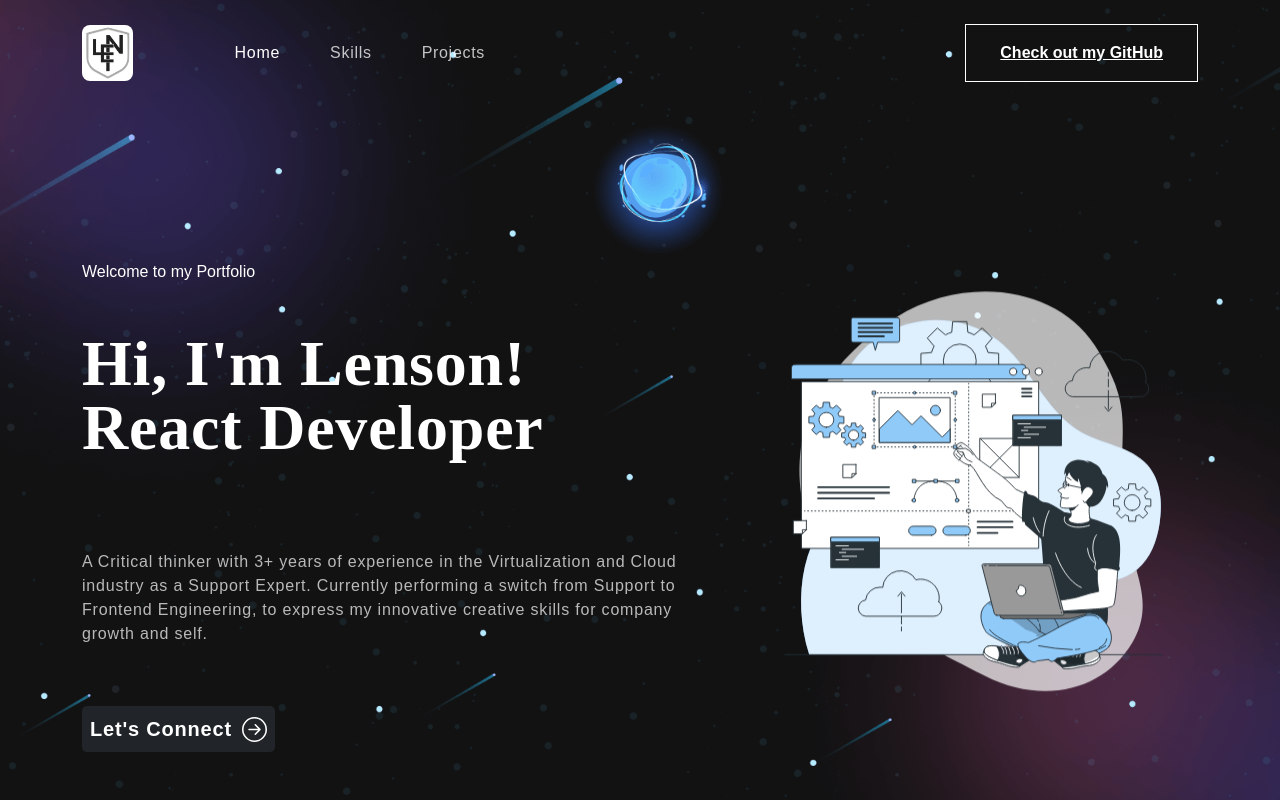
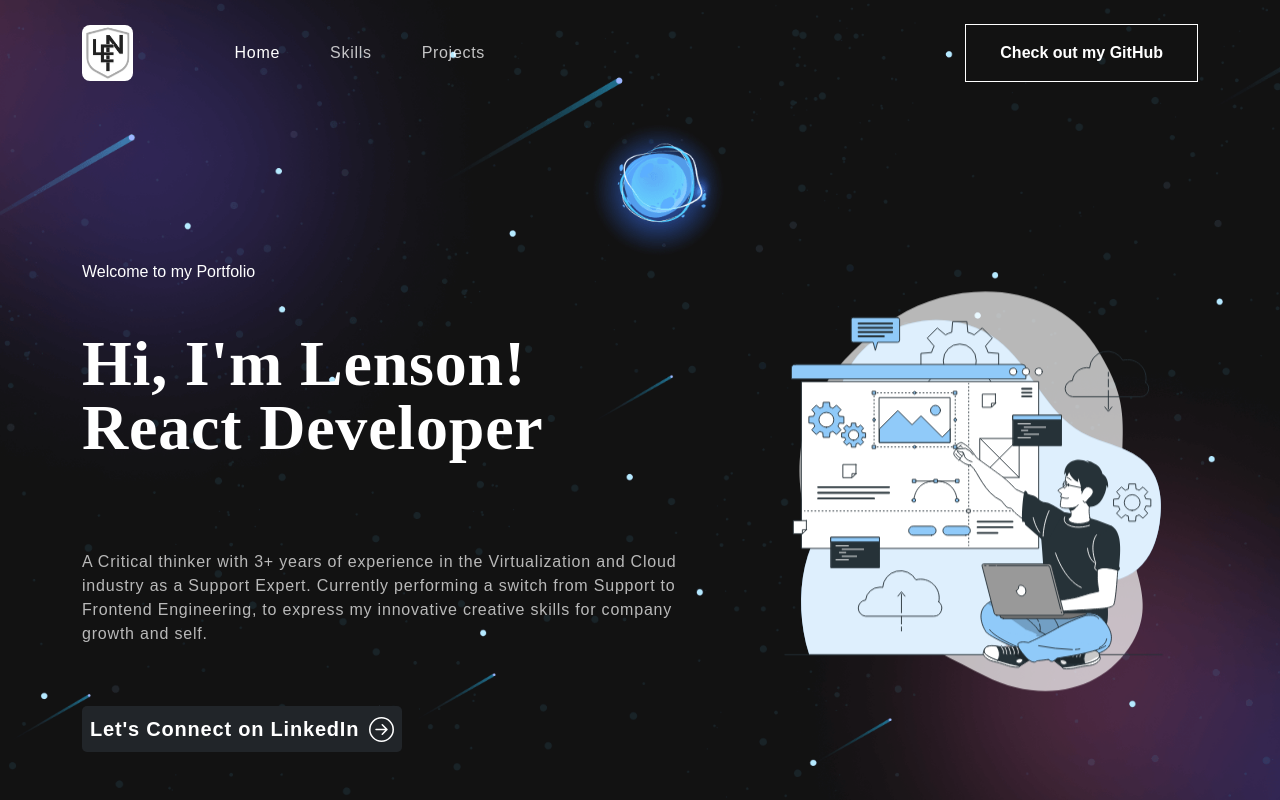
Before and after one commit to lensonfernandes/React-Portfolio, a React (Create React App) app in the folder reactportfolio/: page / in a window 1280 px wide. Shown: the top 800 px of the page. Built offline with nearby package versions, Linux system fonts and the light colour scheme; the HTML template or start-up script is replaced by a standard one; a web font is replaced by a local one.

Commit message:
Added link to Linkedin and removed textdecoration

```diff
--- a/reactportfolio/src/components/Banner.js
+++ b/reactportfolio/src/components/Banner.js
@@ -73,7 +73,7 @@ innovative creative skills for company growth
 and self.
 
                         </p>
-                        <button onClick={()=>console.log('connect')}  className="bg-dark p-2">Let's Connect <ArrowRightCircle size={25}/> </button>
+                        <button onClick={()=>console.log('connect')}  className="bg-dark p-2"><a href="https://www.linkedin.com/in/lenson-fernandes-6237091a2" className="text-white" style={{textDecoration: "none"}}>Let's Connect on LinkedIn</a><ArrowRightCircle size={25}/> </button>
                         </div> }
                         </TrackVisibility>
 
--- a/reactportfolio/src/components/NavBar.js
+++ b/reactportfolio/src/components/NavBar.js
@@ -53,7 +53,7 @@ const onUpdateActiveLink = (value) => {
               <a href="#"><img src={""} alt="Icon2" /></a>
               <a href="#"><img src={""} alt="Icon3" /></a>
             </div> */}
-            <button className="vvd" onClick={ () => console.log('connect')}><span><a href="https://github.com/lensonfernandes" id="navbar-a">Check out my GitHub</a></span></button>
+            <button className="vvd" onClick={ () => console.log('connect')}><span><a href="https://github.com/lensonfernandes" id="navbar-a" style={{textDecoration: "none"}}>Check out my GitHub</a></span></button>
           </span>
 
         </Navbar.Collapse>
```
